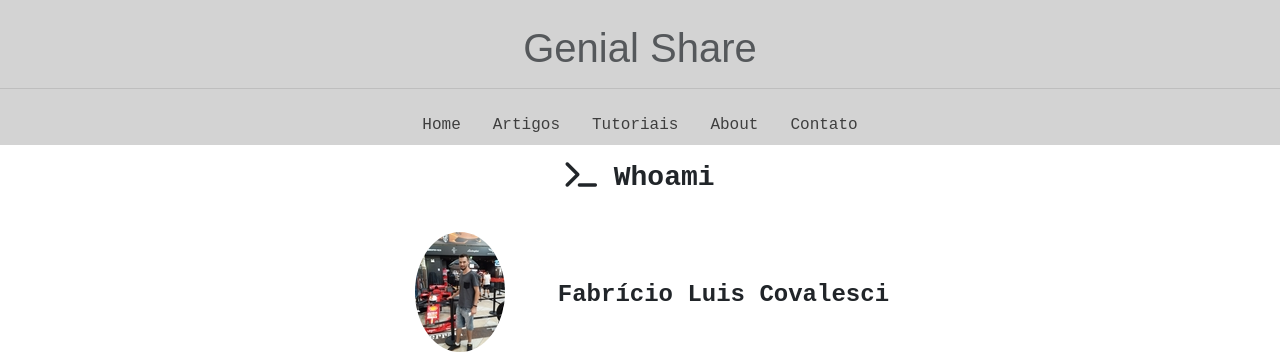
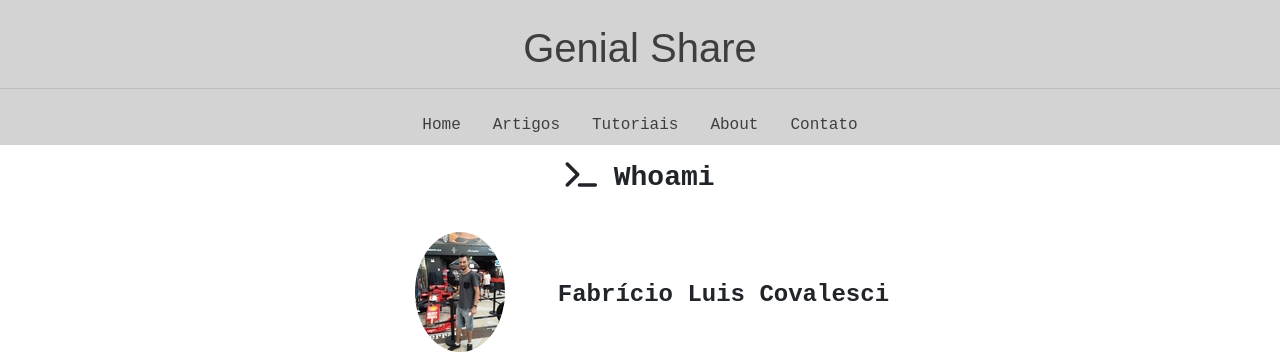
Before and after one commit to fabriciocovalesci/genialshare, a Django app: page /about/ in a window 1280 px wide. Shown: the top 356 px of the page. Run offline with Django 3.2, Linux system fonts and the light colour scheme; parts of the project's set-up code (start-up, migrations or seed data) failed here and were passed over; some libraries are stand-ins or nearby versions; some web fonts are replaced.

Commit message:
adicionado outros elementos

```diff
--- a/static/css/estilos.css
+++ b/static/css/estilos.css
@@ -3,11 +3,17 @@
 header{
     background-color: #D3D3D3;
 }
+
+#link-titulo{
+    text-decoration: none;
+}
+
 .titulo {
     font-family: fantasy;
     size: 13px;
     opacity: 70%;
     text-align: center !important;
+    color: black;
 
 }
 
--- a/templates/base.html
+++ b/templates/base.html
@@ -24,7 +24,7 @@
   <header id="cabecalho">
     <div class="">
       <br>
-      <h1 class="titulo">Genial Share</h1>
+      <a id='link-titulo' href="{% url 'home' %}"><h1 class="titulo">Genial Share</h1></a>
       <hr>
 
       <ul class="nav justify-content-center">
```
Also changed, not shown: 1 other file.
